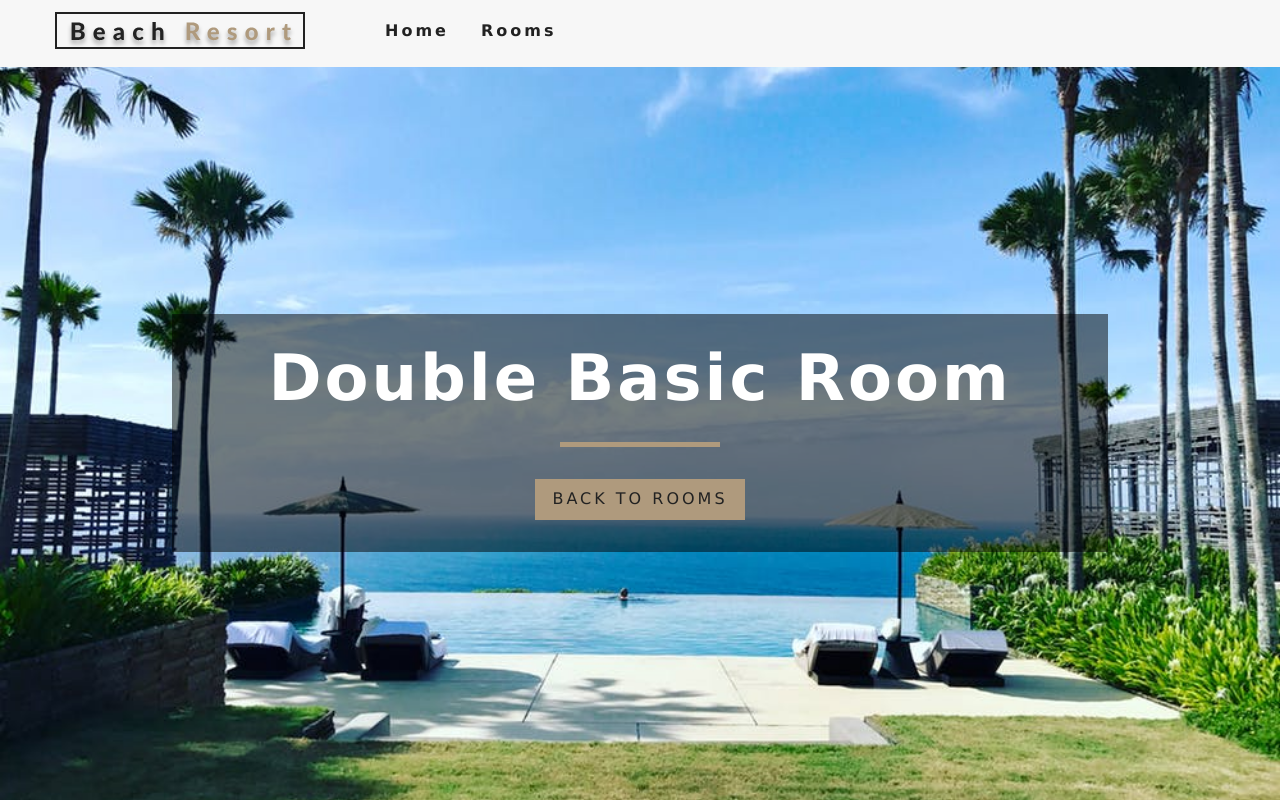
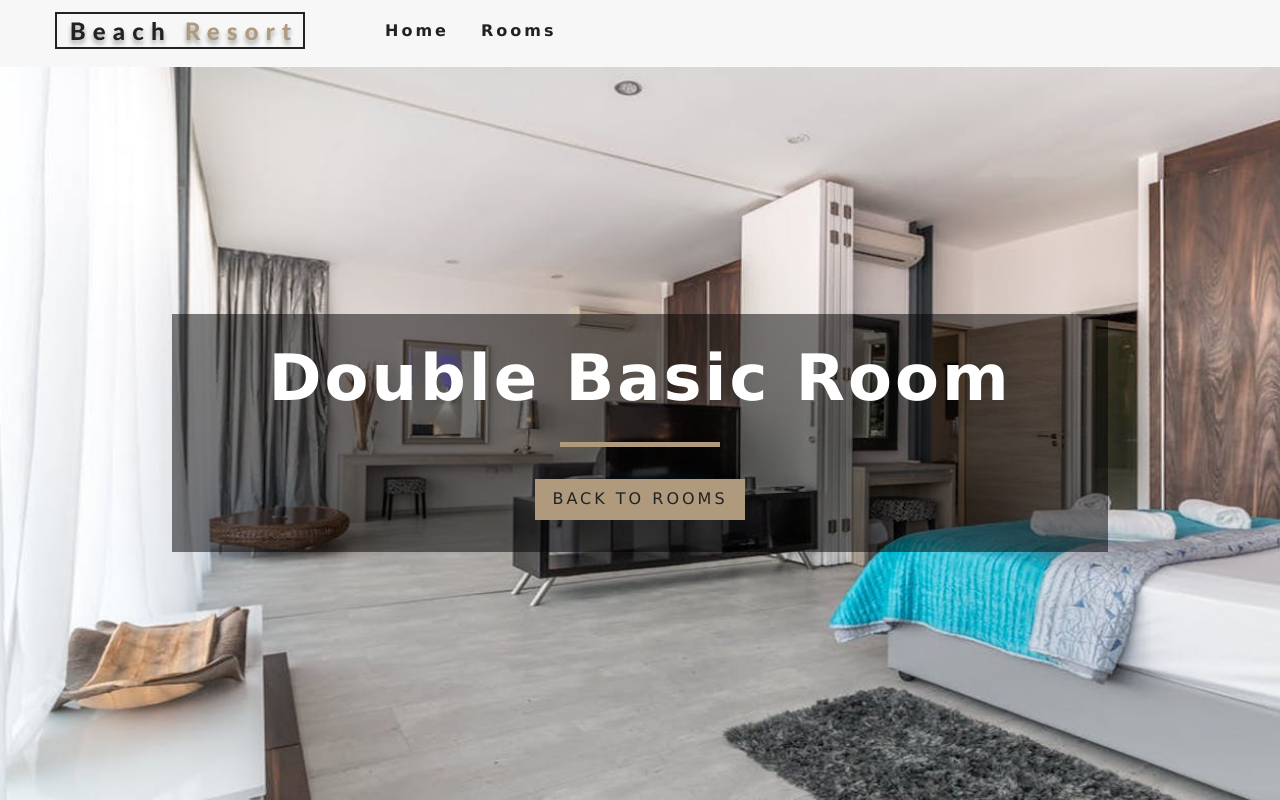
Before and after one commit to stharuma/resortReactApp, a React (Create React App) app: page /rooms/double-basic in a window 1280 px wide. Built offline with nearby package versions, Linux system fonts and the light colour scheme.

Commit message:
updated StyledComponent with styledComponent and addded to SingleRoom

```diff
--- /dev/null
+++ b/src/components/StyledHero.js
@@ -0,0 +1,14 @@
+import styled from 'styled-components';
+import defaultImg from '../images/room-1.jpeg';
+
+const StyledHero = styled.header`
+  min-height: calc(100vh - 66px);
+  background: url(${props=>props.img})
+  center/cover
+  no-repeat;
+  display: flex;
+  align-items: center;
+  justify-content: center;
+  `;
+
+  export default StyledHero;
--- a/src/pages/SingleRoom.js
+++ b/src/pages/SingleRoom.js
@@ -4,42 +4,54 @@ import Hero from "../components/Hero";
 import Banner from "../components/Banner";
 import { Link } from "react-router-dom";
 import { RoomContext } from "../Context";
+import StyledHero from '../components/StyledHero';
 
 export default class SingleRoom extends Component {
   constructor(props) {
     super(props);
     // console.log("props",this.props);
-    this.state ={
-      slug:this.props.match.params.slug,
+    this.state = {
+      slug: this.props.match.params.slug,
       defaultBcg
-    }
+    };
   }
   static contextType = RoomContext;
   //componentDidMount() {}
 
   render() {
-    const {getRoom} = this.context;
-    const room =getRoom(this.state.slug);
+    const { getRoom } = this.context;
+    const room = getRoom(this.state.slug);
     //console.log(room);
-    if(!room){
-      return <div className="error">
+    if (!room) {
+      return (
+        <div className="error">
           <h4>no such room could not found....</h4>
-      <Link to='/rooms' className="btn-primary">
+          <Link to="/rooms" className="btn-primary">
             back to rooms
           </Link>
         </div>
+      );
     }
-    const {name, description, capacity, size, price, extras, brakfast,pets, images}= room;
+    const {
+      name,
+      description,
+      capacity,
+      size,
+      price,
+      extras,
+      breakfast,
+      pets,
+      images
+    } = room;
 
-    return(
-      <Hero className="roomsHero">
+    return (
+      <StyledHero img={images[0] || this.state.defaultBcg}>
         <Banner title={`${name} room`}>
-      <Link to='/rooms' className="btn-primary">
+          <Link to="/rooms" className="btn-primary">
             back to rooms
           </Link>
         </Banner>
-
-      </Hero>
+      </StyledHero>
     );
   }
 }
```
Lines whose indentation alone changed are shown as unchanged.
